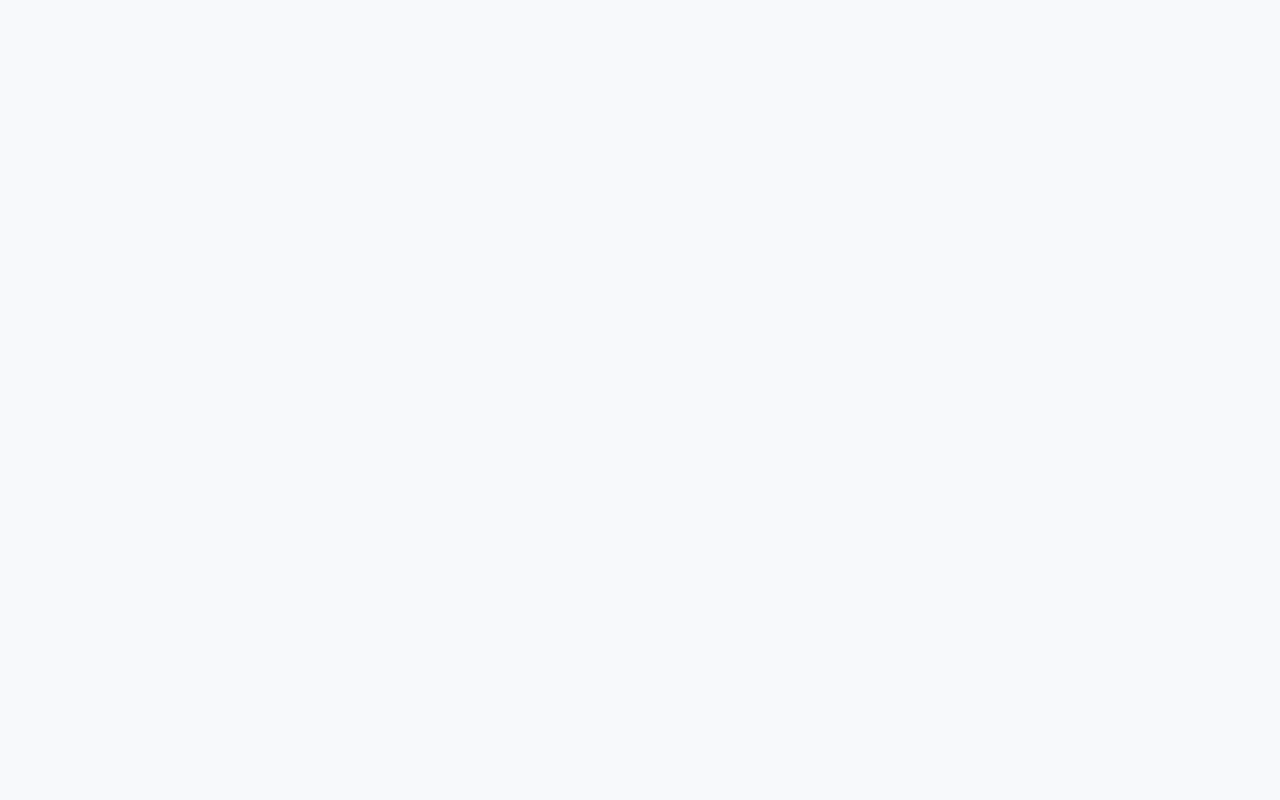
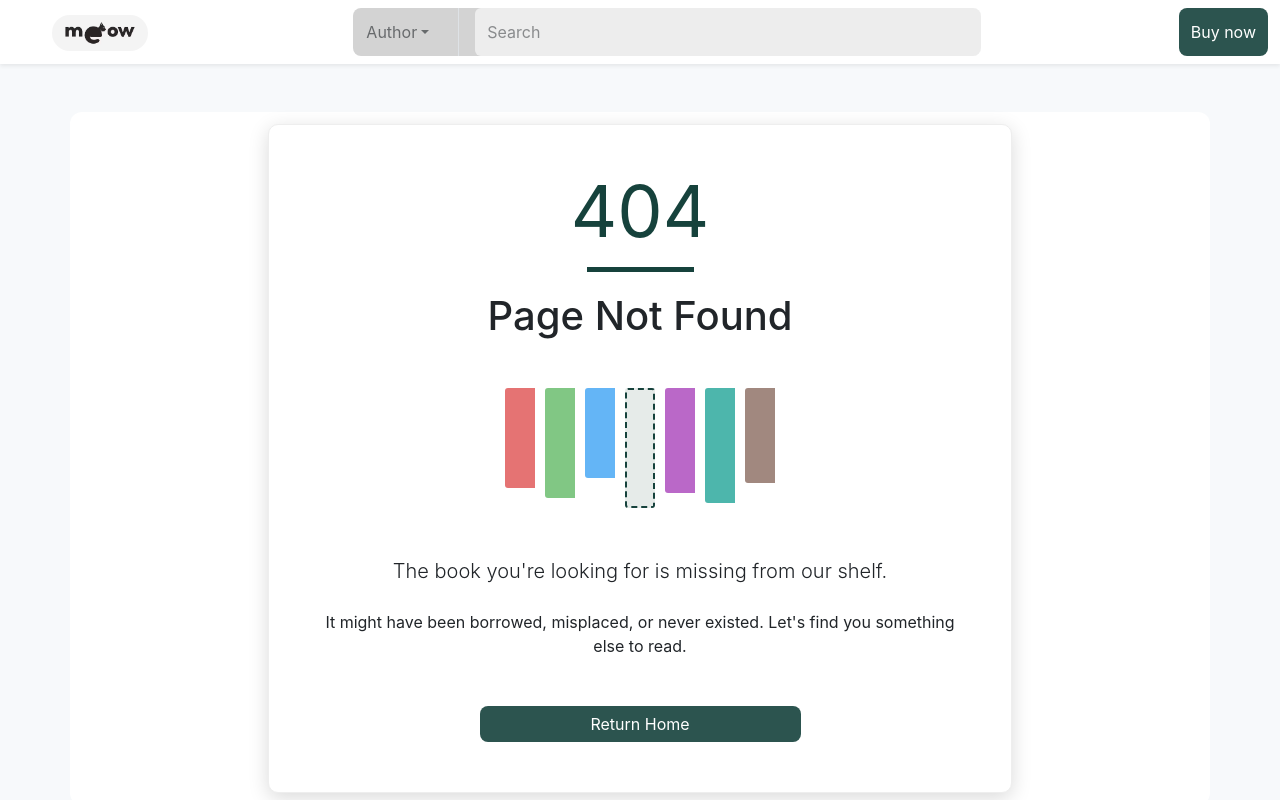
Before and after one commit to mahsahakimi/Internet-Engineering-Course-Projects, a React (Vite) app in the folder CA04/front-end/mio-book/: page /404 in a window 1280 px wide. Before the commit this address had no page. Shown: the top 800 px of the page. Built offline with nearby package versions, Linux system fonts and the light colour scheme; a web font is replaced by a local one.

Commit message:
add ErrorPage, Error404Page

```diff
--- a/CA04/front-end/mio-book/src/App.jsx
+++ b/CA04/front-end/mio-book/src/App.jsx
@@ -7,6 +7,8 @@ import SearchResult from './pages/SearchResult';
 import BookPage from './pages/BookPage';
 import UserPage from './pages/UserPage';
 import BuyCartPage from './pages/BuyCartPage';
+import ErrorPage from './pages/ErrorPage';
+import Error404Page from './pages/Error404Page';
 
 function App() {
   return (
@@ -19,6 +21,8 @@ function App() {
         <Route path="/book" element={<BookPage />} />
         <Route path="/user" element={<UserPage />} />
         <Route path="/cart" element={<BuyCartPage />} />
+        <Route path="/error" element={<ErrorPage />} />
+        <Route path="/404" element={<Error404Page />} />
       </Routes>
     </BrowserRouter>
   );
--- /dev/null
+++ b/CA04/front-end/mio-book/src/pages/Error404Page/Error404Page.jsx
@@ -0,0 +1,44 @@
+import React from 'react';
+import Footer from '../../components/Footer';
+import Nav from '../../components/Nav';
+import '../../stylesheets/General.css';
+import '../../stylesheets/Error404.css';
+
+function Error404Page() {
+  return (
+    <body>
+        <Nav />
+
+        <section class="error-section ">
+            <div class="container">
+                <div class="error-box col-sm-8 text-center">
+                    <p class="error-code">404</p>
+                    <div class="error-divider col-sm-2 mx-auto"></div>
+                    <h1 class="mb-4">Page Not Found</h1>
+
+                    <div class="bookshelf d-flex m-5 justify-content-center">
+                        <div class="book"></div>
+                        <div class="book"></div>
+                        <div class="book"></div>
+                        <div class="missing-book"></div>
+                        <div class="book"></div>
+                        <div class="book"></div>
+                        <div class="book"></div>
+                    </div>
+
+                    <p class="lead mb-4">The book you're looking for is missing from our shelf.</p>
+                    <p class="mb-5">It might have been borrowed, misplaced, or never existed. Let's find you something else to read.</p>
+
+                    <div class="d-flex justify-content-center">
+                        <a href="/" class="col-sm-6 green-btn btn">Return Home</a>
+                    </div>
+                </div>
+            </div>
+        </section>
+
+        <Footer />
+    </body>
+  );
+};
+
+export default Error404Page;
--- /dev/null
+++ b/CA04/front-end/mio-book/src/pages/Error404Page/index.jsx
@@ -0,0 +1 @@
+export { default } from './Error404Page';
--- a/CA04/front-end/mio-book/src/pages/ErrorPage/ErrorPage.jsx
+++ b/CA04/front-end/mio-book/src/pages/ErrorPage/ErrorPage.jsx
@@ -1,9 +1,34 @@
 import React from 'react';
-import styles from './ErrorPage.module.css';
+import Footer from '../../components/Footer';
+import Nav from '../../components/Nav';
+import '../../stylesheets/General.css';
+import '../../stylesheets/ErrorGeneral.css';
 
 function ErrorPage() {
   return (
-    <h1> ERROR PAGE </h1>
+    <body>
+        <Nav />
+        <div className="main-content p-2 mb-2 d-flex align-items-center justify-content-center">
+            <div className="error-container col-sm-10 d-flex">
+                <div className="error-illustration col-sm-4 d-flex align-items-center justify-content-center">
+                    <h2>Oops!</h2>
+                    <p>We seem to have lost this page.</p>
+                </div>
+                <div className="col-sm-8 p-5">
+                    <span className="col-4 btn gray-btn">Error 500</span>
+                    <h1>Server Error</h1>
+                    <p>Something unexpected happened on our end.</p>
+                    <div className="error-message p-2 mb-5 col-12 justify-content-center">
+                        Internal Server Error: The server encountered an unexpected condition.
+                    </div>
+                    <div className="d-flex col-12 justify-content-center">
+                        <a href="/" className="btn col-6 green-btn">Return Home</a>
+                    </div>
+                </div>
+            </div>
+        </div>
+        <Footer />
+    </body>
   );
 };
 
```
Also changed, not shown: CA04/front-end/mio-book/src/pages/ErrorPage/ErrorPage.module.css (deleted).
